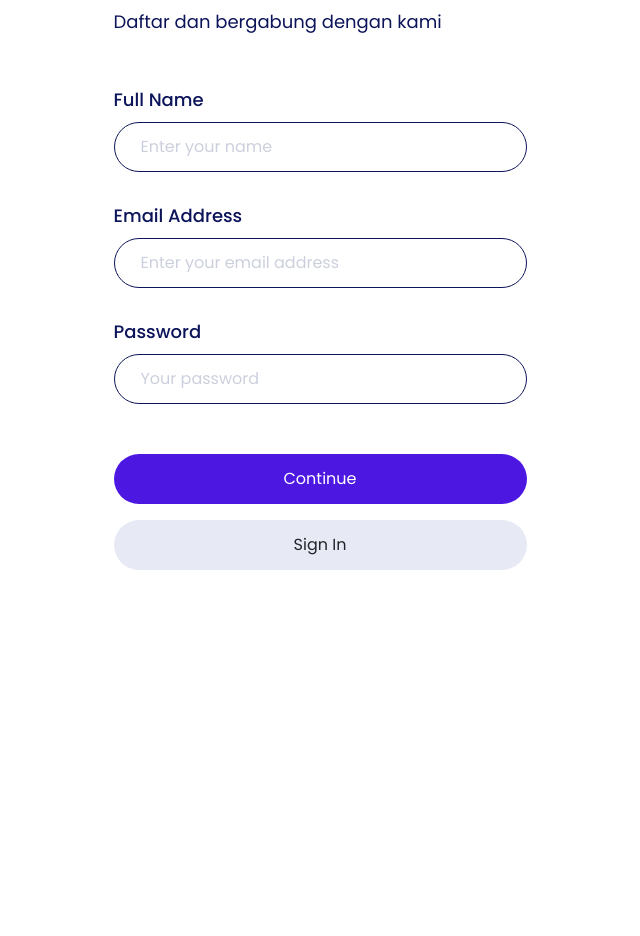
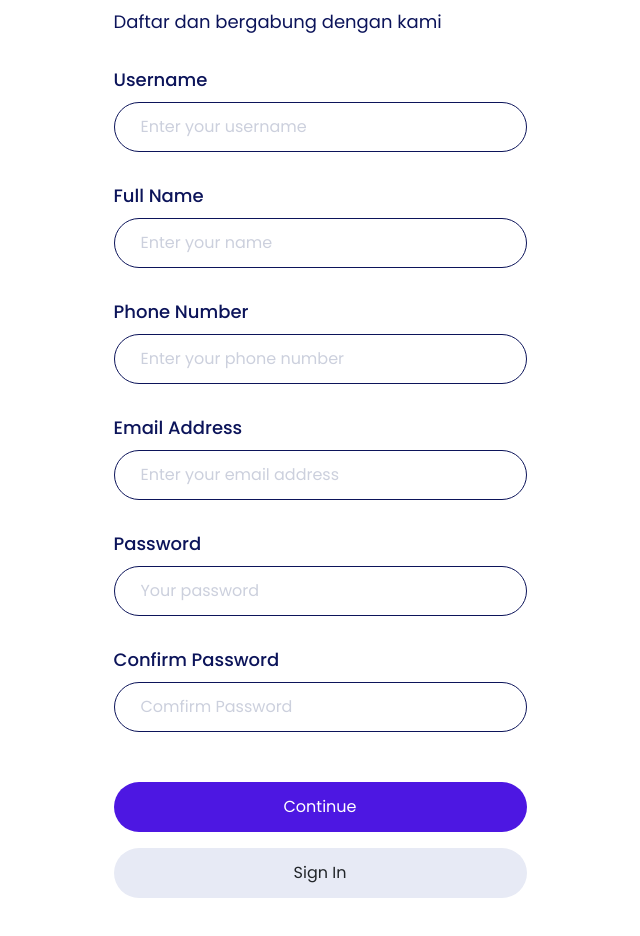
Before and after one commit to tataredhaalfath/topupgame-fe, a Next.js app: page /sign-up in a window 1280 px wide. Shown: the part 252-1188 px from the top of the page, without its empty margins (320-960 px from the left). Before the commit the page ends 922 px from the top, so only its background shows below. Built offline with nearby package versions, Linux system fonts and the light colour scheme.

Commit message:
integrasi register

```diff
--- a/components/organisms/Navbar/index.tsx
+++ b/components/organisms/Navbar/index.tsx
@@ -20,7 +20,7 @@ export default function Navbar() {
               <Menu title={"Rewards"} />
               <Menu title={"Discover"} />
               <Menu title={"Global Rank"} />
-              <Auth isLogin />
+              <Auth />
             </ul>
           </div>
         </div>
--- a/components/organisms/SignUpForm/index.tsx
+++ b/components/organisms/SignUpForm/index.tsx
@@ -1,66 +1,125 @@
+import { useState } from "react";
+import cx from "classnames";
+import { useRouter } from "next/router";
+import secureLocalStorage from "react-secure-storage";
+import { ToastContainer, toast } from "react-toastify";
+import "react-toastify/dist/ReactToastify.css";
+
 export default function SignUpForm() {
+  const [username, setUsername] = useState("");
+  const [name, setName] = useState("");
+  const [phoneNumber, setPhoneNumber] = useState("");
+  const [email, setEmail] = useState("");
+  const [password, setPassword] = useState("");
+  const [passwordConfirm, setPasswordConfirm] = useState("");
+
+  const className = {
+    label: cx("form-label text-lg fw-medium color-palette-1 mb-10"),
+  };
+
+  const router = useRouter();
+
+  const onSubmit = () => {
+    if (password !== passwordConfirm) {
+      toast.error("Password not same with Confirm Password");
+    } else {
+      const userForm = {
+        name,
+        email,
+        password,
+        phoneNumber,
+        username,
+      };
+      secureLocalStorage.setItem("user-form", JSON.stringify(userForm));
+      router.push("/sign-up-photo");
+    }
+  };
+
   return (
     <>
+      <ToastContainer />
       <h2 className="text-4xl fw-bold color-palette-1 mb-10">Sign Up</h2>
       <p className="text-lg color-palette-1 m-0">
         Daftar dan bergabung dengan kami
       </p>
-      <div className="pt-50">
-        <label
-          htmlFor="name"
-          className="form-label text-lg fw-medium color-palette-1 mb-10"
-        >
-          Full Name
-        </label>
+      <div className="pt-30">
+        <label className={className.label}>Username</label>
         <input
           type="text"
           className="form-control rounded-pill text-lg"
-          id="name"
-          name="name"
-          aria-describedby="name"
-          placeholder="Enter your name"
+          aria-describedby="username"
+          placeholder="Enter your username"
+          value={username}
+          onChange={(e) => {
+            setUsername(e.target.value);
+          }}
         />
       </div>
       <div className="pt-30">
-        <label
-          htmlFor="email"
-          className="form-label text-lg fw-medium color-palette-1 mb-10"
-        >
-          Email Address
-        </label>
+        <label className={className.label}>Full Name</label>
+        <input
+          type="text"
+          className="form-control rounded-pill text-lg"
+          aria-describedby="name"
+          placeholder="Enter your name"
+          value={name}
+          onChange={(e) => {
+            setName(e.target.value);
+          }}
+        />
+      </div>
+      <div className="pt-30">
+        <label className={className.label}>Phone Number</label>
+        <input
+          type="text"
+          className="form-control rounded-pill text-lg"
+          aria-describedby="phoneNumber"
+          placeholder="Enter your phone number"
+          value={phoneNumber}
+          onChange={(e) => setPhoneNumber(e.target.value)}
+        />
+      </div>
+      <div className="pt-30">
+        <label className={className.label}>Email Address</label>
         <input
           type="email"
           className="form-control rounded-pill text-lg"
-          id="email"
-          name="email"
           aria-describedby="email"
           placeholder="Enter your email address"
+          value={email}
+          onChange={(e) => setEmail(e.target.value)}
         />
       </div>
       <div className="pt-30">
-        <label
-          htmlFor="password"
-          className="form-label text-lg fw-medium color-palette-1 mb-10"
-        >
-          Password
-        </label>
+        <label className={className.label}>Password</label>
         <input
           type="password"
           className="form-control rounded-pill text-lg"
-          id="password"
-          name="password"
           aria-describedby="password"
           placeholder="Your password"
+          value={password}
+          onChange={(e) => setPassword(e.target.value)}
+        />
+      </div>
+      <div className="pt-30">
+        <label className={className.label}>Confirm Password</label>
+        <input
+          type="password"
+          className="form-control rounded-pill text-lg"
+          aria-describedby="password confirm"
+          placeholder="Comfirm Password"
+          value={passwordConfirm}
+          onChange={(e) => setPasswordConfirm(e.target.value)}
         />
       </div>
       <div className="button-group d-flex flex-column mx-auto pt-50">
-        <a
+        <button
           className="btn btn-sign-up fw-medium text-lg text-white rounded-pill mb-16"
-          href="/sign-up-photo"
-          role="button"
+          type="button"
+          onClick={onSubmit}
         >
           Continue
-        </a>
+        </button>
         <a
           className="btn btn-sign-in fw-medium text-lg color-palette-1 rounded-pill"
           href="/sign-in"
--- a/package.json
+++ b/package.json
@@ -21,7 +21,9 @@
     "next": "13.2.3",
     "react": "18.2.0",
     "react-dom": "18.2.0",
-    "react-number-format": "^4.6.3"
+    "react-number-format": "^4.6.3",
+    "react-secure-storage": "^1.2.2",
+    "react-toastify": "^9.1.2"
   },
   "devDependencies": {
     "@babel/core": "^7.21.0",
--- a/services/data-types/index.ts
+++ b/services/data-types/index.ts
@@ -1,4 +1,4 @@
-export interface CategoryTpes {
+export interface CategoryTypes {
   _id: string;
   name: string;
   __v: number;
@@ -9,7 +9,7 @@ export interface GameItemTypes {
   name: string;
   status: string;
   thumbnail: string;
-  category: CategoryTpes;
+  category: CategoryTypes;
 }
 
 export interface BankTypes {
--- a/services/player.ts
+++ b/services/player.ts
@@ -15,3 +15,8 @@ export async function getDetailVoucher(id: string) {
   });
   return response.data.data;
 }
+
+export async function getGameCategory() {
+  const response = await axios.get(`${apiUrl}/${apiVersion}/player/category`);
+  return response.data.data;
+}
--- a/styles/sign-up-photo.css
+++ b/styles/sign-up-photo.css
@@ -35,6 +35,12 @@
     width: 100%;
 }
 
+.img-upload{
+    width: 120px;
+    height: 120px;
+    object-fit: cover;
+    border-radius: 100%;
+}
 @media (max-width:576px){
     .sign-up-photo .form-input{
         height: 100vh;
```
Also changed, not shown: pages/sign-up-photo.tsx (+90 -12 lines), services/auth.ts (+19 -0 lines), 1 other file (tests, documents, lock files or other folders).
